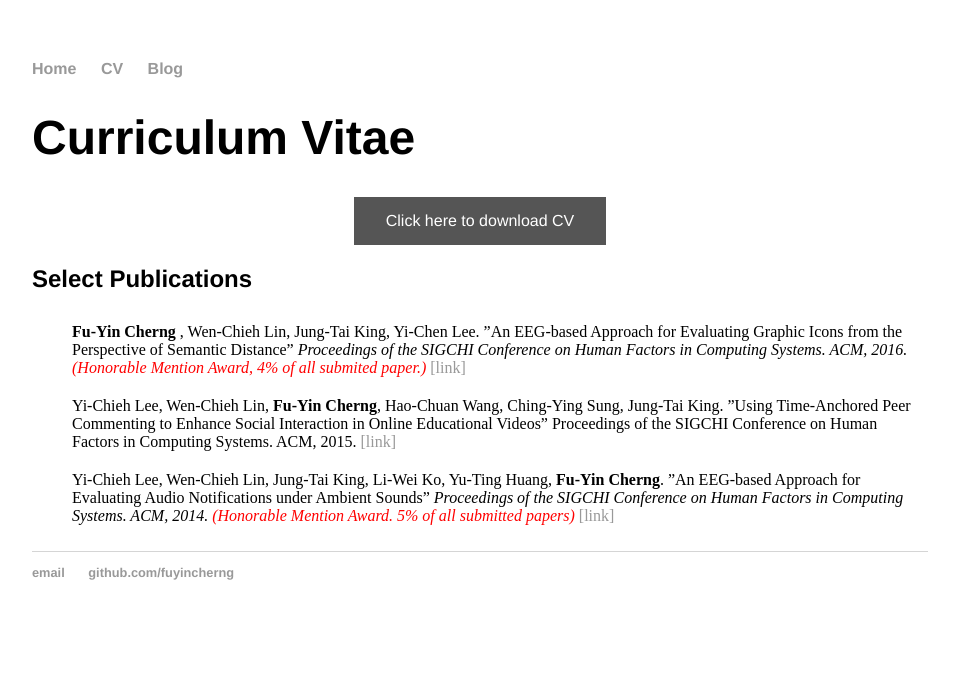
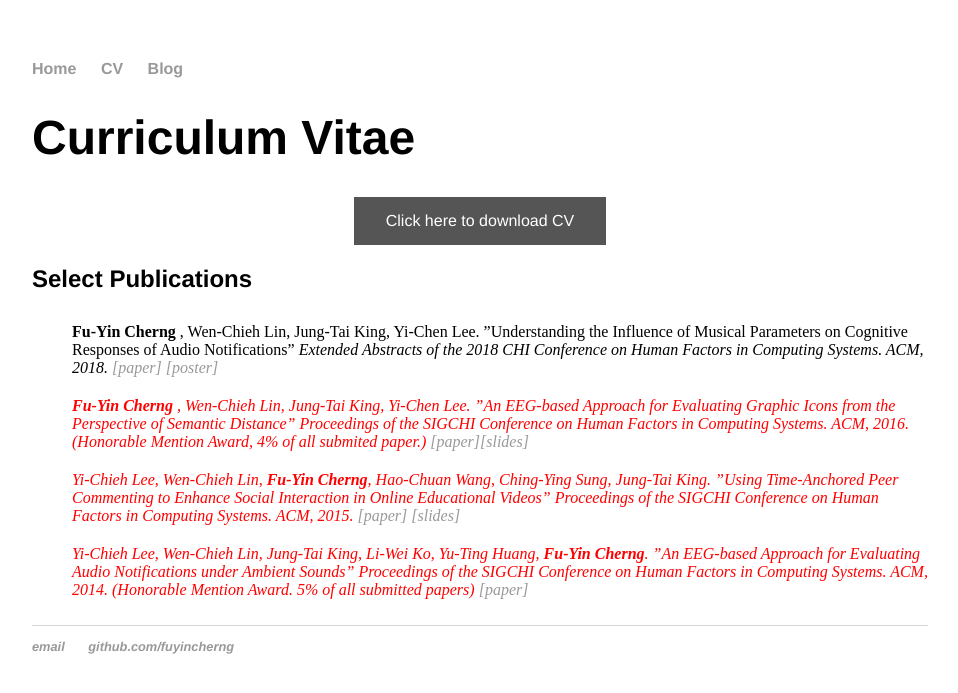
Before and after one commit to FuyinCherng/FuyinCherng.github.io, a Jekyll site: the page built from cv/index.html, in a window 1280 px wide. Shown: the top 693 px of the page, without its empty margins (160-1118 px from the left). Built offline with Jekyll 4.4.1, drawn with Linux system fonts in a browser that asks for light colours.

Commit message:
update slides

```diff
--- a/cv/index.html
+++ b/cv/index.html
@@ -14,11 +14,13 @@
 
 					<h2>Select Publications</h2>
 					<ul style="list-style-type:none">
-					<li><strong>Fu-Yin Cherng </strong>, Wen-Chieh Lin, Jung-Tai King, Yi-Chen Lee. ”An EEG-based Approach for Evaluating Graphic Icons from the Perspective of Semantic Distance” <em>Proceedings of the SIGCHI Conference on Human Factors in Computing Systems. ACM, 2016. <font color="red">(Honorable Mention Award, 4% of all submited paper.)</font></em> <a href="https://dl.acm.org/citation.cfm?id=2858133" target="_blank">[link]</a></li>
+					<li><strong>Fu-Yin Cherng </strong>, Wen-Chieh Lin, Jung-Tai King, Yi-Chen Lee. ”Understanding the Influence of Musical Parameters on Cognitive Responses of Audio Notifications” <em>Extended Abstracts of the 2018 CHI Conference on Human Factors in Computing Systems. ACM, 2018. <font color="red"><a href="https://dl.acm.org/citation.cfm?id=3188572" target="_blank">[paper]</a> <a href="poster_LBW18_final.pdf" target="_blannk">[poster]</a> </li>
 
-					<li>Yi-Chieh Lee, Wen-Chieh Lin, <strong>Fu-Yin Cherng</strong>, Hao-Chuan Wang, Ching-Ying Sung, Jung-Tai King. ”Using Time-Anchored Peer Commenting to Enhance Social Interaction in Online Educational Videos” Proceedings of the SIGCHI Conference on Human Factors in Computing Systems. ACM, 2015. <a href="https://dl.acm.org/citation.cfm?id=2702349" target="_blank">[link]</a></li>
+					<li><strong>Fu-Yin Cherng </strong>, Wen-Chieh Lin, Jung-Tai King, Yi-Chen Lee. ”An EEG-based Approach for Evaluating Graphic Icons from the Perspective of Semantic Distance” <em>Proceedings of the SIGCHI Conference on Human Factors in Computing Systems. ACM, 2016. <font color="red">(Honorable Mention Award, 4% of all submited paper.)</font></em> <a href="https://dl.acm.org/citation.cfm?id=2858133" target="_blank">[paper]</a><a href="CHI2016_slides.pdf" target="_blannk">[slides]</a></li>
 
-					<li>Yi-Chieh Lee, Wen-Chieh Lin, Jung-Tai King, Li-Wei Ko, Yu-Ting Huang, <strong>Fu-Yin Cherng</strong>. ”An EEG-based Approach for Evaluating Audio Notifications under Ambient Sounds” <em>Proceedings of the SIGCHI Conference on Human Factors in Computing Systems. ACM, 2014. <font color="red">(Honorable Mention Award. 5% of all submitted papers)</font></em> <a href="https://dl.acm.org/citation.cfm?id=2557076 target="_blank">[link]</a> </li>
+					<li>Yi-Chieh Lee, Wen-Chieh Lin, <strong>Fu-Yin Cherng</strong>, Hao-Chuan Wang, Ching-Ying Sung, Jung-Tai King. ”Using Time-Anchored Peer Commenting to Enhance Social Interaction in Online Educational Videos” Proceedings of the SIGCHI Conference on Human Factors in Computing Systems. ACM, 2015. <a href="https://dl.acm.org/citation.cfm?id=2702349" target="_blank">[paper]</a> <a href="CHI2015_slides.pdf" target="_blannk">[slides]</a> </li>
+
+					<li>Yi-Chieh Lee, Wen-Chieh Lin, Jung-Tai King, Li-Wei Ko, Yu-Ting Huang, <strong>Fu-Yin Cherng</strong>. ”An EEG-based Approach for Evaluating Audio Notifications under Ambient Sounds” <em>Proceedings of the SIGCHI Conference on Human Factors in Computing Systems. ACM, 2014. <font color="red">(Honorable Mention Award. 5% of all submitted papers)</font></em> <a href="https://dl.acm.org/citation.cfm?id=2557076 target="_blank">[paper]</a> </li>
 
 
 					</ul>
```
